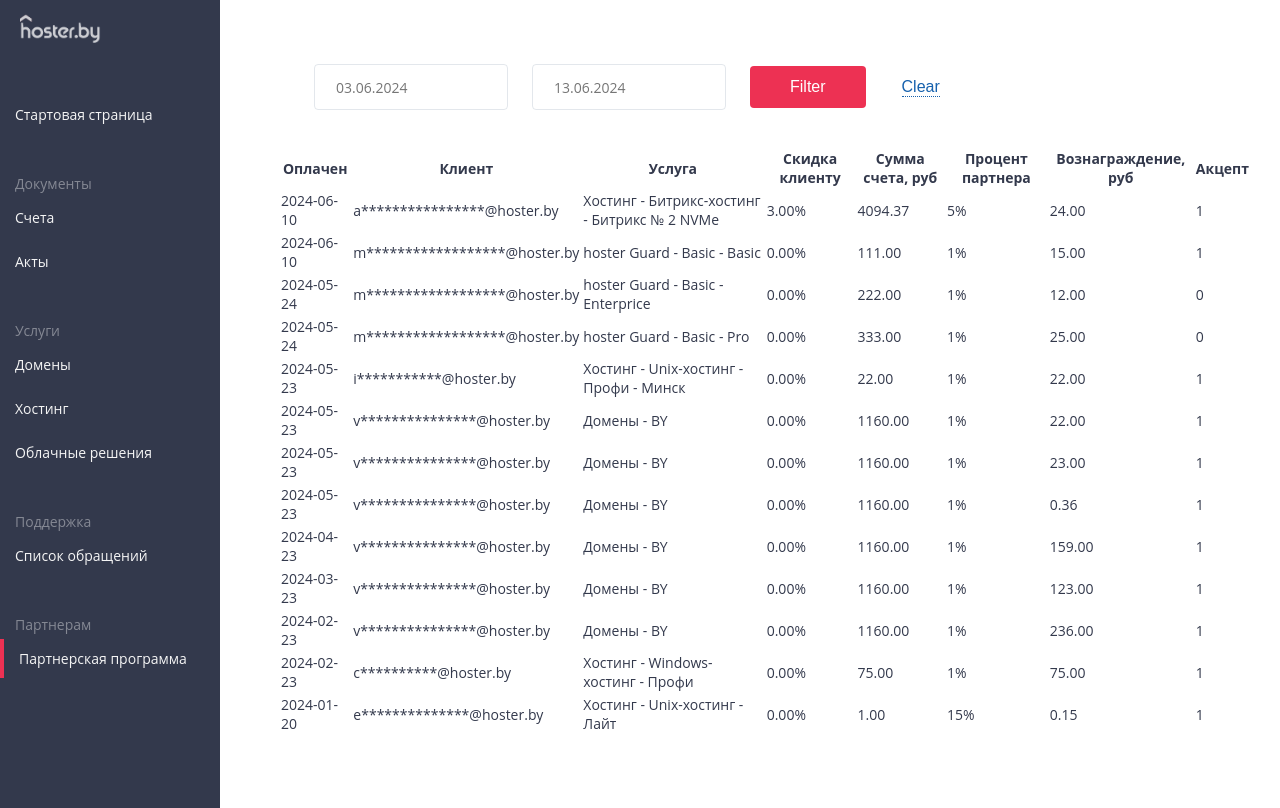
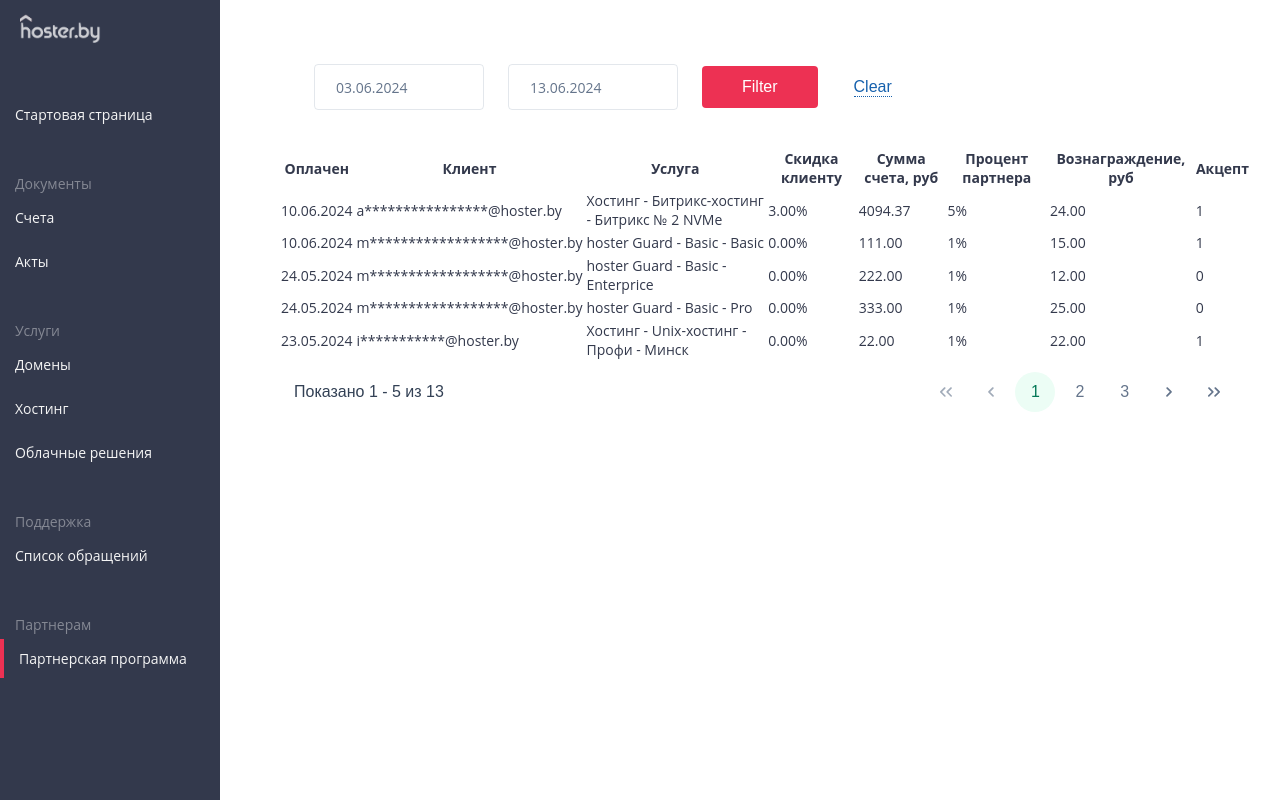
Before and after one commit to Egorallo/personal-profile, a Vue app: page /#/partners in a window 1280 px wide. Built offline with nearby package versions, Linux system fonts and the light colour scheme; a web font is replaced by a local one.

Commit message:
Added pagination

```diff
--- a/package.json
+++ b/package.json
@@ -10,6 +10,7 @@
   "dependencies": {
     "core-js": "^3.8.3",
     "eslint-plugin-prettier-vue": "^5.0.0",
+    "primevue": "^3.52.0",
     "vue": "^3.2.13",
     "vue-router": "^4.3.3"
   },
--- a/src/pages/TablePage.vue
+++ b/src/pages/TablePage.vue
@@ -1,46 +1,85 @@
 <template>
   <FilterDate :decrement-date-from="10" @submit="filterUpdated" @clear="filterCleared"></FilterDate>
-  <TableTemplate :table-data="tableDataFiltered" :table-data-header="tableDataHeader"></TableTemplate>
+  <TableTemplate :table-data="tableDataFilteredPaginated" :table-data-header="tableDataHeader"></TableTemplate>
+  <Paginator :rows="rowsPerPage" :first="first" :total-records="totalRecords" @page="updatePage($event)">
+    <template #start="slotProps">
+      Показано {{ slotProps.state.first + 1 }} -
+      <template v-if="(slotProps.state.page + 1) * slotProps.state.rows > totalRecords">
+        {{ totalRecords }}
+      </template>
+      <template v-else>
+        {{ (slotProps.state.page + 1) * slotProps.state.rows }}
+      </template>
+      из {{ totalRecords }}
+    </template>
+  </Paginator>
 </template>
 
-
 <script>
-import { tableData, tableDataHeader } from './../tableData'
-import TableTemplate from './../components/TableTemplate.vue'
+import { tableData, tableDataHeader } from './../tableData';
+import TableTemplate from './../components/TableTemplate.vue';
 import FilterDate from '@/components/FilterDate.vue';
+import Paginator from 'primevue/paginator';
 
 export default {
-  components: { TableTemplate, FilterDate },
+  components: { TableTemplate, FilterDate, Paginator },
   data() {
     return {
-      dateFrom: "0000-00-00",
+      dateFrom: '0000-00-00',
       dateTo: new Date().toISOString().slice(0, 10),
-    }
+      rowsPerPage: 5,
+      totalRecords: 0,
+      first: 0,
+    };
   },
   computed: {
     tableDataHeader() {
       return tableDataHeader;
     },
     tableDataFiltered() {
-      return tableData.map((item) => {
-        for (let key in item) {
-          if (this.isDate(item[key])) {
-            item[key] = new Date(item[key]).toISOString().slice(0, 10);
-            console.log("Before: " + item[key]);
-            if (item[key] <= this.dateFrom || item[key] >= this.dateTo) {
-              break;
+      return tableData
+        .map((item) => {
+          let newItem = { ...item };
+          for (let key in newItem) {
+            if (this.isDate(newItem[key])) {
+              newItem[key] = new Date(newItem[key])
+                .toISOString()
+                .slice(0, 10);
+              return newItem;
             }
-            // item[key] = item[key].split("-").reverse().join(".");
-
           }
-          return item;
-        }
-      })
+        })
+        .filter((item) => {
+          for (let key in item) {
+            if (this.isDate(item[key])) {
+              console.log(item[key]);
+              return (
+                item[key] >= this.dateFrom &&
+                item[key] <= this.dateTo &&
+                (item[key] = item[key].split('-').reverse().join('.'))
+              );
+            }
+          }
+        });
+    },
+    tableDataFilteredPaginated() {
+      const start = this.first;
+      const end = this.first + this.rowsPerPage;
+      return this.tableDataFiltered.slice(start, end);
     },
   },
+
+  watch: {
+    tableDataFiltered: {
+      handler(newVal) {
+        this.totalRecords = newVal.length;
+      },
+      immediate: true,
+    },
+  },
+
   methods: {
     filterUpdated(dateFrom, dateTo) {
-      console.log(dateFrom, dateTo);
       this.dateFrom = dateFrom;
       this.dateTo = dateTo;
     },
@@ -52,9 +91,9 @@
     isDate(someDate) {
       return !isNaN(Date.parse(someDate));
     },
-
-
+    updatePage(event) {
+      this.first = event.first;
+    },
   },
-
-}
+};
 </script>
```
Also changed, not shown: src/main.js (+5 -2 lines), 1 other file (tests, documents, lock files or other folders).
